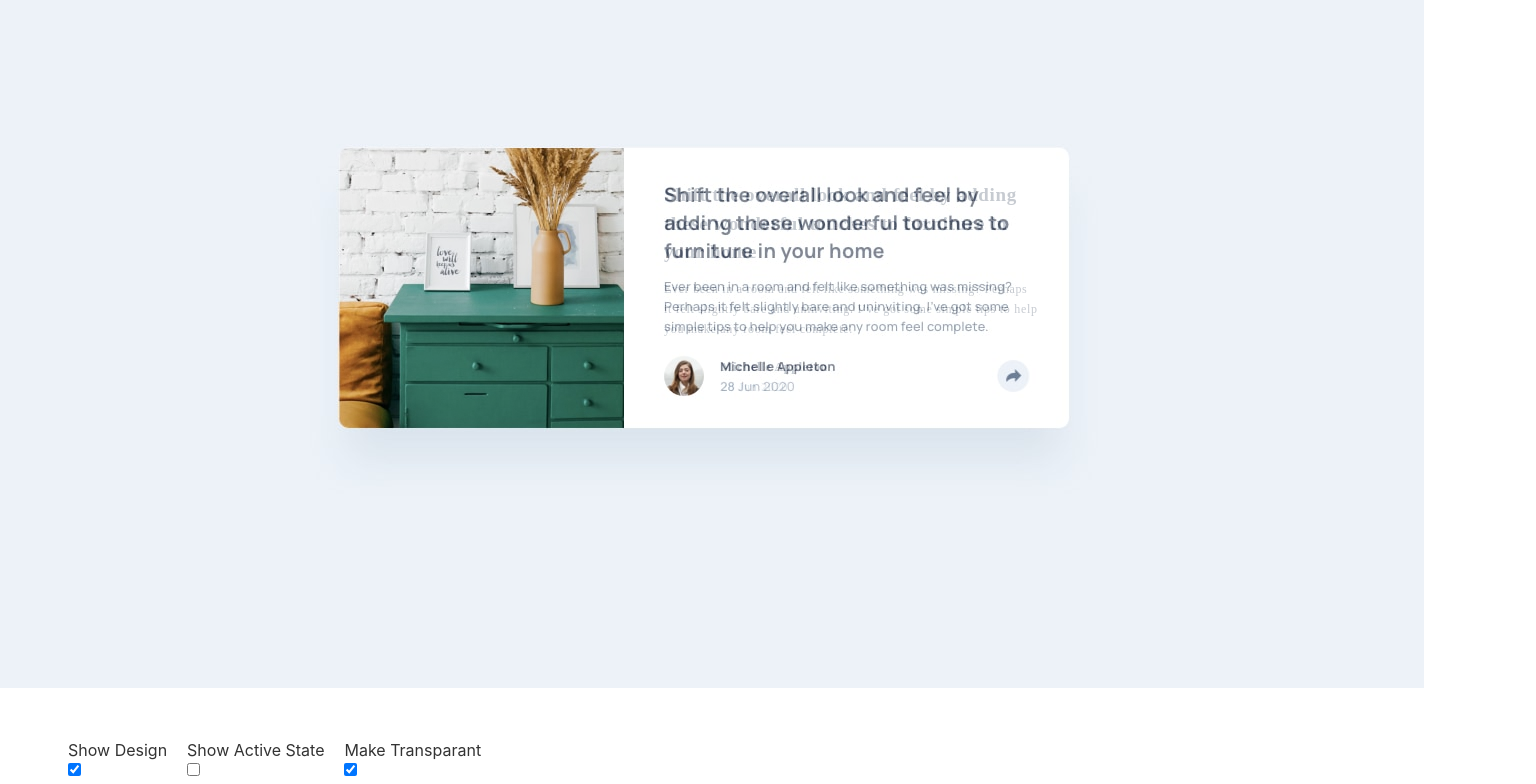
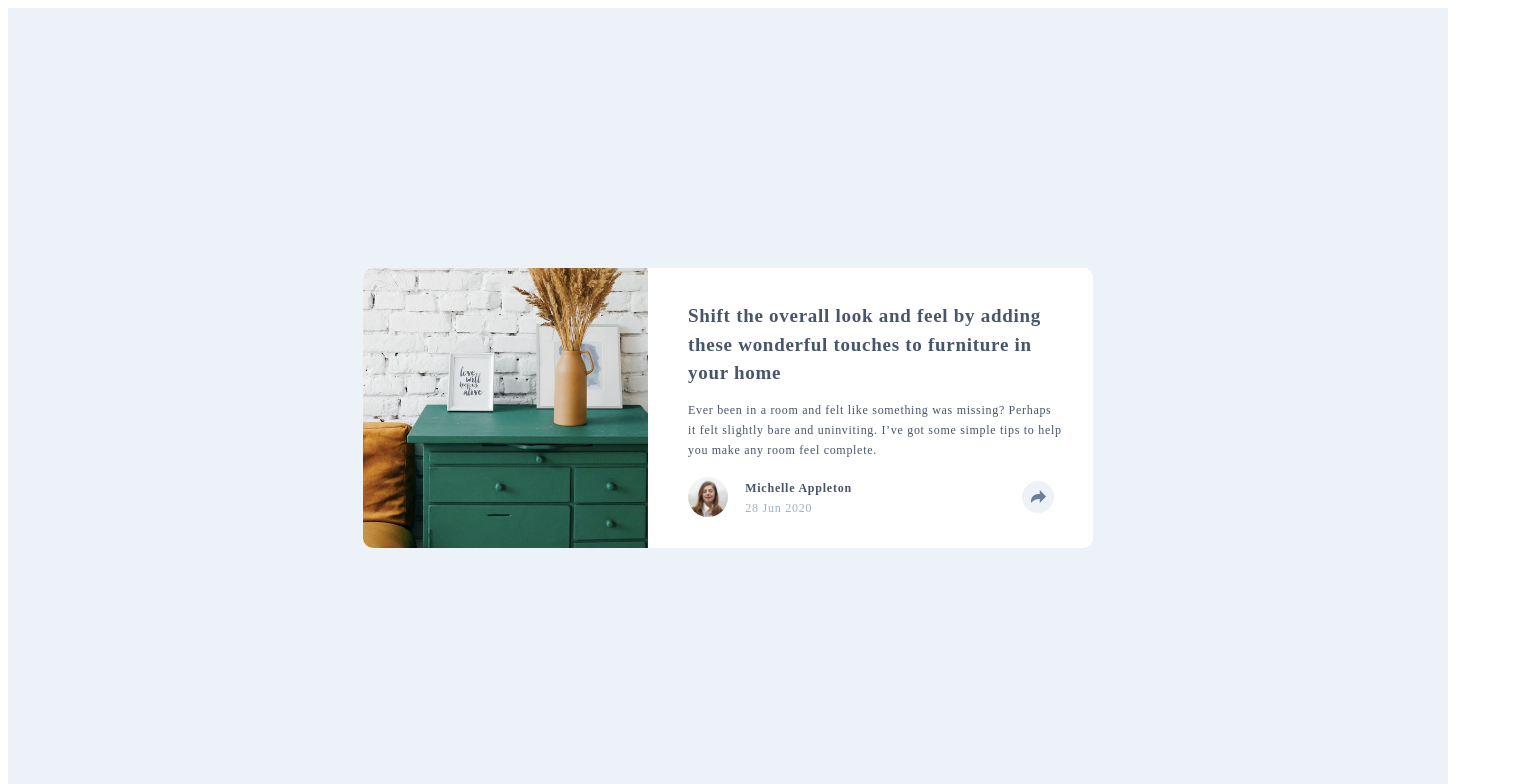
Before and after one commit to jemeneradev/frontendMentors_Challenge_Article-Preview-Component, a Svelte app: page / in a window 1536 px wide. Shown: the top 784 px of the page. Built offline with nearby package versions, Linux system fonts and the light colour scheme.

Commit message:
Implementation done. Add animations later

```diff
--- a/src/App.svelte
+++ b/src/App.svelte
@@ -7,11 +7,25 @@
 </script>
 
 <style>
+  main {
+    width:375px;
+    height: 667px;
+    /* background-color: red; */
+    /* opacity: .3; */
+    margin: 0;
+
+    display: flex;
+    justify-content: center;
+    align-items: center;
+
+    background-color: #ECF2F8;
+
+  }
   .design {
     position: absolute;
     margin: 0 auto;
-    margin-top: -74px;
-    margin-left: -24px;
+    margin-top: -1px;
+    margin-left: -1px;
     z-index: -10;
     /*  background-color: red; */
   }
@@ -34,12 +48,16 @@
 
   @media screen and (min-width: 1440px) {
     .design {
-      margin-top: -120px;
+      margin-top: 0px;
+    }
+    main {
+      width: 1440px;
+      height: 800px;
     }
   }
 </style>
 
-{#if showDesign === true}
+<!-- {#if showDesign === true}
   <div class="design">
     {#if showActive !== true}
       <picture>
@@ -63,13 +81,13 @@
       </picture>
     {/if}
   </div>
-{/if}
+{/if} -->
 
 <main>
   <Card />
 </main>
 
-<div class="controls">
+<!-- <div class="controls">
   <ul>
     <li>
       <label for="showDesign">Show Design</label>
@@ -97,4 +115,4 @@
         name="showActive" />
     </li>
   </ul>
-</div>
+</div> -->
--- a/src/components/Card/Card.svelte
+++ b/src/components/Card/Card.svelte
@@ -7,14 +7,15 @@
   .Card {
     position: relative;
     margin: 0;
+    margin-top: -9px;
     padding: 0;
     width: 327px;
     height: 512px;
-    border-radius: 10px;/*
-    background-color: red; */
+    border-radius: 10px;
+    /* background-color: red; */
     background-color: white;
     /* box-shadow: 0px 10px 10px grey; */
-    opacity: .3;
+    /* opacity: .3; */
   }
 
   .Card__banner {
@@ -28,9 +29,10 @@
     border-radius: 10px 10px 0px 0px;
   }
   .Card__banner img {
-    width: 327px;
-    height: 280px;
-    object-position: 0px -16px;
+    width: 328px;
+    height: 281px;
+    object-position: 0px -26px;
+    border-radius: 10px 10px 0px 0px;
   }
   .Card__Info {
     position: relative;
@@ -44,8 +46,9 @@
       display: flex;
       width: 730px;
       height: 280px;
-      top: 139px;
-      left: 331px;
+      margin: 0;
+      /* top: 139px;
+      left: 331px; */
     }
 
     .Card__banner {
@@ -58,7 +61,7 @@
 
     .Card__banner img {
       width: 348px;
-      object-position: 1px 1px;
+      object-position: 0px 0px;
     }
 
     .Card__Info {
--- a/src/components/Card/Contact.svelte
+++ b/src/components/Card/Contact.svelte
@@ -152,6 +152,7 @@ top: 0px; */
   @media screen and (min-width: 1440px) {
     .Card__Info__Contact {
       margin-top: 2px;
+      /* padding-left: -1px; */
       height: 70px;
       padding: 0;
     }
--- a/src/components/Card/Description.svelte
+++ b/src/components/Card/Description.svelte
@@ -13,7 +13,7 @@
     letter-spacing: 0.021em;
 
     padding: 0;
-    padding-left: 32px;
+    padding-left: 31px;
     margin-bottom: 0;
   }
 
@@ -42,6 +42,8 @@
   @media screen and (min-width: 1440px) {
     .Card__Info__Description {
       padding-left: 40px;
+      /* margin-left: -1px; */
+      /* margin-top: -1px; */
       width: 400px;
       height: 204px;
     }
@@ -57,7 +59,7 @@
       margin-top: 12px;
       margin-bottom: 2px;
       width: 374px;
-    letter-spacing: 0.058em;
+      letter-spacing: 0.058em;
     }
   }
 </style>
```
